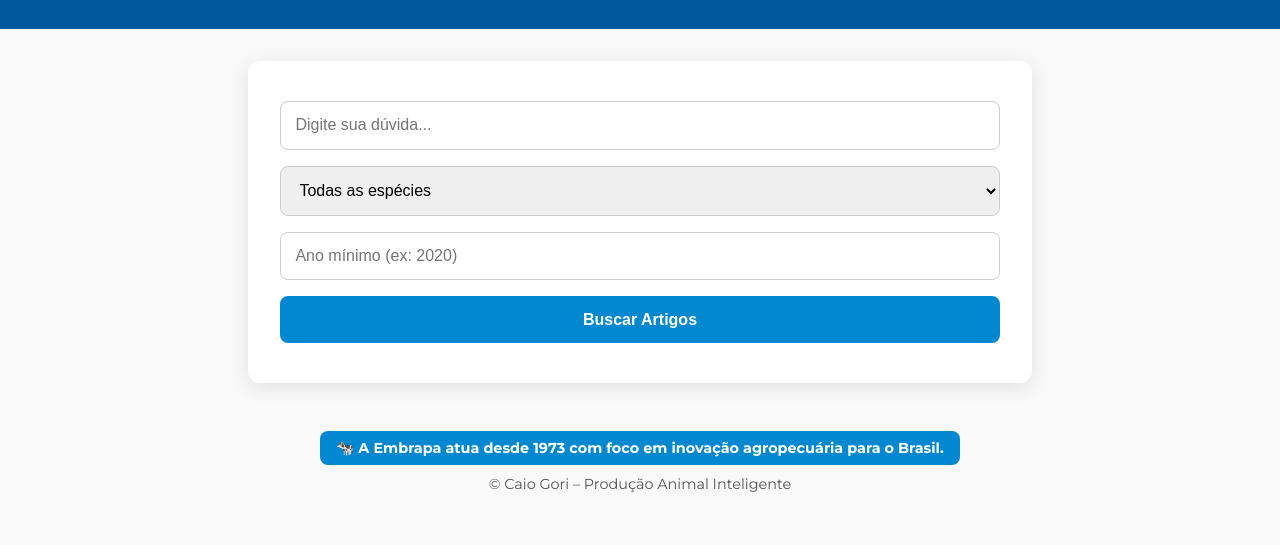
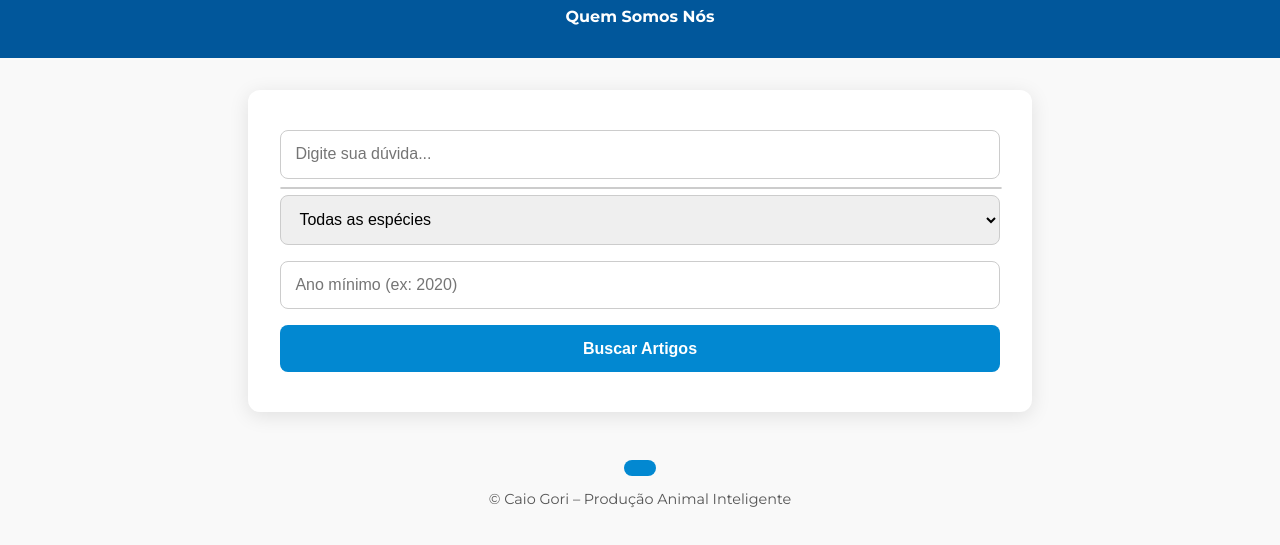
Before and after one commit to CaioGori14/D-vidas-Produ-o-Animal, a plain HTML site: page index.html in a window 1280 px wide. Shown: the part 103-648 px from the top of the page. Drawn offline with Linux system fonts and the light colour scheme.

Commit message:
Atualizar o index.html

```diff
--- a/index.html
+++ b/index.html
@@ -24,6 +24,16 @@
     header h1 {
       margin: 0;
       font-size: 2rem;
+    }
+    nav a {
+      color: #fff;
+      font-weight: bold;
+      text-decoration: none;
+      margin-top: 10px;
+      display: inline-block;
+    }
+    nav a:hover {
+      text-decoration: underline;
     }
     .container {
       max-width: 720px;
@@ -88,8 +98,6 @@
       0% { opacity: 0; transform: translateY(10px); }
       100% { opacity: 1; transform: translateY(0); }
     }
-      to { opacity: 1; }
-    }
     .autocomplete-suggestions {
       background: white;
       border: 1px solid #ccc;
@@ -113,7 +121,12 @@
   <header>
     <img src="logo.png" alt="Logo" style="height: 80px; margin-bottom: 10px;">
     <h1>ZooTec Play - Conectando você à Ciência Animal!</h1>
-  </header>  <div class="container">
+    <nav>
+      <a href="#" onclick="mostrarQuemSomos()">Quem Somos Nós</a>
+    </nav>
+  </header>
+
+  <div id="principal" class="container">
     <div style="position: relative;">
       <input type="text" id="duvida" placeholder="Digite sua dúvida...">
       <div id="sugestoes" class="autocomplete-suggestions"></div>
@@ -136,107 +149,24 @@
     <input type="number" id="ano" placeholder="Ano mínimo (ex: 2020)">
     <button onclick="buscar()">Buscar Artigos</button>
     <div id="resultados"></div>
-  </div>  <footer>
+  </div>
+
+  <div id="quem-somos" class="container" style="display:none;">
+    <h2>Quem Somos Nós</h2>
+    <p>Somos uma equipe apaixonada pela ciência animal e pela disseminação de conhecimento técnico e científico de forma acessível. O <strong>ZooTec Play</strong> foi criado por estudantes e profissionais da área de Zootecnia com o objetivo de facilitar a busca por informações confiáveis e atualizadas, conectando produtores, acadêmicos e interessados ao universo da produção animal.</p>
+    <p>Nosso compromisso é com a <strong>inovação, responsabilidade técnica e sustentabilidade</strong>, utilizando ferramentas digitais para promover o acesso ao saber em tempo real.</p>
+    <p>Idealizador: <strong>Caio Gori</strong> – Estudante de Zootecnia e pesquisador em Nutrição de Monogástricos.</p>
+    <p><a href="#" onclick="voltarPaginaPrincipal()">← Voltar</a></p>
+  </div>
+
+  <footer>
     <div id="dica-rodape">Dica carregando...</div>
     <div style="margin-top: 10px;">© Caio Gori – Produção Animal Inteligente</div>
-  </footer>  <script>
-    const sugestoes = [
-      "melhoramento genético em bovinos",
-      "nutrição de bovinos de corte",
-      "ambiência para bovinos leiteiros",
-      "sanidade em bovinos",
-      "reprodução em bovinos",
-      "melhoramento genético em suínos",
-      "nutrição de suínos na fase de crescimento",
-      "ambiência em granjas de suínos",
-      "sanidade em suínos",
-      "reprodução em suínos",
-      "melhoramento genético em aves",
-      "nutrição de frangos de corte",
-      "ambiência em aviários",
-      "sanidade aviária",
-      "produção de ovos em galinhas poedeiras",
-      "melhoramento genético em ovinos",
-      "nutrição de ovinos no semiárido",
-      "ambiência para criação de ovinos",
-      "sanidade de cordeiros",
-      "reprodução em ovinos",
-      "melhoramento genético em peixes",
-      "nutrição de tilápias",
-      "qualidade da água em piscicultura",
-      "sanidade em peixes",
-      "ambiente ideal para piscicultura",
-      "melhoramento genético em abelhas",
-      "manejo de colmeias",
-      "alimentação de abelhas em períodos de escassez",
-      "produtividade de mel",
-      "doenças em colônias de abelhas",
-      "melhoramento genético em búfalos",
-      "nutrição de búfalos",
-      "ambiente ideal para búfalos",
-      "sanidade em bubalinos",
-      "reprodução em búfalos",
-      "melhoramento genético em rãs",
-      "nutrição de rãs em cativeiro",
-      "instalações para ranicultura",
-      "sanidade em rãs",
-      "ambiente ideal para rãs",
-      "melhoramento genético em equinos",
-      "nutrição de cavalos atletas",
-      "ambiência em estábulos",
-      "sanidade em equinos",
-      "reprodução em éguas",
-      "melhoramento genético em coelhos",
-      "nutrição de coelhos de corte",
-      "ambiência para criação de coelhos",
-      "sanidade em coelhos",
-      "reprodução em coelhas",
-      "nutrição de cães",
-      "reprodução em cadelas",
-      "sanidade em canis",
-      "bem-estar animal em cães",
-      "nutrição de gatos",
-      "sanidade felina",
-      "comportamento de gatos domésticos",
-      "bem-estar de gatos em ambientes fechados"
-    ];
+  </footer>
 
-    const dicas = [
-      "🐄 A Embrapa atua desde 1973 com foco em inovação agropecuária para o Brasil.",
-      "🌱 A FAO disponibiliza relatórios globais sobre sustentabilidade na pecuária.",
-      "📘 O Repositório da UNESP contém mais de 30 mil trabalhos acadêmicos abertos.",
-      "🌍 A base AGRIS reúne mais de 12 milhões de registros em agricultura e pecuária.",
-      "🔍 O Google Scholar é uma ferramenta essencial para encontrar artigos científicos.",
-      "📚 A SciELO hospeda revistas brasileiras avaliadas e indexadas internacionalmente.",
-      "📖 A BVS Agropecuária oferece acesso gratuito a pesquisas da América Latina.",
-      "🐄 A Embrapa Pecuária Sudeste realiza pesquisas sobre bem-estar e nutrição animal.",
-      "🐂 A Embrapa Gado de Corte desenvolve tecnologias para produção eficiente de carne.",
-      "🐖 A Embrapa Suínos e Aves é referência nacional em biosseguridade e manejo.",
-      "🐑 A Embrapa Caprinos e Ovinos atua no desenvolvimento de tecnologias no semiárido.",
-      "🐠 A Embrapa Pesca e Aquicultura foca em sistemas sustentáveis de produção de peixes.",
-      "🦗 A Embrapa Meio-Norte desenvolve pesquisas com insetos polinizadores como abelhas.",
-      "🐴 A Embrapa desenvolve projetos voltados para melhoramento e nutrição de equinos.",
-      "🦆 A Embrapa trabalha com aves nativas e alternativas para sistemas familiares.",
-      "🐰 A Embrapa realiza estudos sobre produtividade e manejo de coelhos.",
-      "🐝 A Embrapa Meio-Norte também investiga doenças em colônias de abelhas.",
-      "🦎 A Embrapa Ranicultura atua com produção de rãs em cativeiro e ambiente controlado.",
-      "🐕 Pesquisas sobre bem-estar de cães estão crescendo nas universidades públicas.",
-      "🐈 A UNESP investiga comportamento felino em ambientes urbanos.",
-      "📊 A AGRIS é uma base da FAO com mais de 140 países contribuindo com pesquisas.",
-      "🧪 O Google Scholar permite criar alertas sobre temas específicos como sanidade.",
-      "📰 A SciELO facilita o acesso a revistas científicas de alto impacto no Brasil.",
-      "🧬 A Embrapa realiza estudos genéticos para resistência a doenças em bovinos.",
-      "🏥 A BVS Agro também inclui estudos sobre medicina veterinária preventiva.",
-      "🐂 A Embrapa monitora a emissão de metano em ruminantes com foco em sustentabilidade.",
-      "🧫 O repositório da UNESP integra dados de teses e dissertações em ciências animais.",
-      "🩺 A Embrapa participa de projetos interdisciplinares sobre bem-estar animal.",
-      "🐓 A Embrapa possui vídeos educativos sobre biosseguridade em aviários.",
-      "🐟 A FAO publica relatórios técnicos sobre piscicultura em águas continentais.",
-      "🐄 A Embrapa participa de pesquisas com cruzamentos industriais em bovinos leiteiros.",
-      "📺 A Embrapa oferece acesso gratuito a cursos e eventos sobre produção animal.",
-      "📡 A UNESP oferece ensino a distância voltado para sanidade de animais de produção.",
-      "🔬 A FAO possui guias técnicos sobre saúde única e vigilância zoonótica."
-    ]
+  <script>
+    const sugestoes = [/* ... (mantido igual) ... */];
+    const dicas = [/* ... (mantido igual) ... */];
 
     let dicaIndex = 0;
     function trocarDica() {
@@ -320,5 +250,16 @@
         </div>
       `;
     }
-  </script></body>
+
+    function mostrarQuemSomos() {
+      document.getElementById("principal").style.display = "none";
+      document.getElementById("quem-somos").style.display = "block";
+    }
+
+    function voltarPaginaPrincipal() {
+      document.getElementById("quem-somos").style.display = "none";
+      document.getElementById("principal").style.display = "block";
+    }
+  </script>
+</body>
 </html>
```
